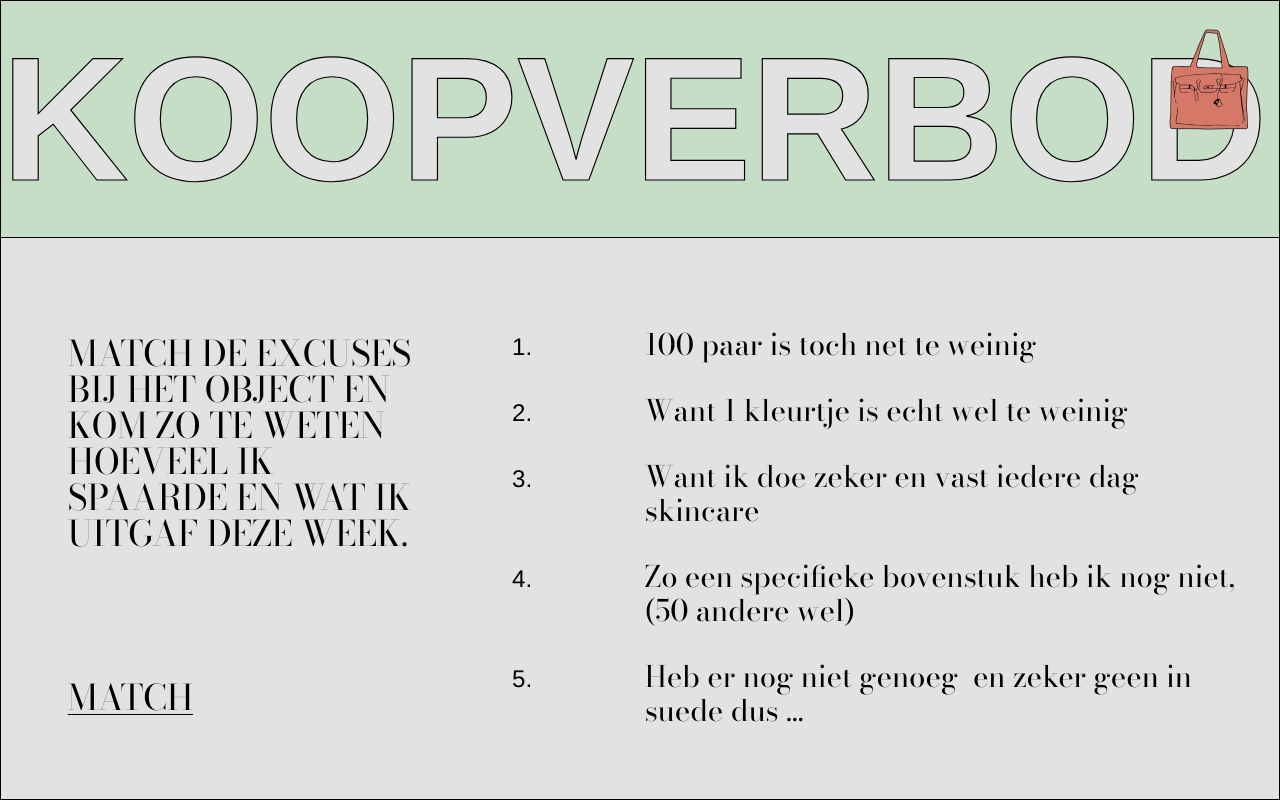
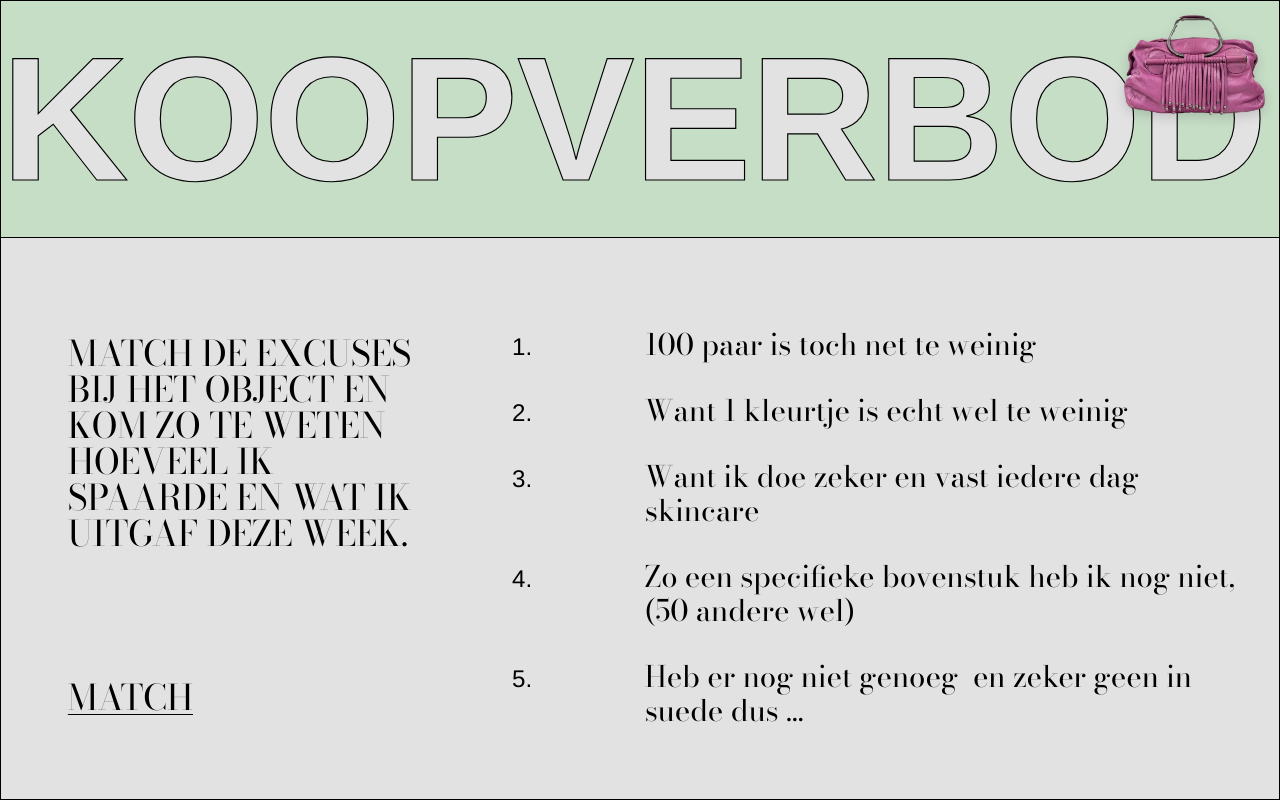
Before and after one commit to LaurenceBrouckaert/Never-Finished, a plain HTML site: page Editie 1/index.html in a window 1280 px wide. Drawn offline with nearby package versions, Linux system fonts and the light colour scheme.

Commit message:
menu change

```diff
--- a/Editie 1/index.html
+++ b/Editie 1/index.html
@@ -269,7 +269,7 @@
     }
   }
 </script>
-<style>/* zak-menu staat rechtsboven */ .saved{right:calc(2.1% + max(32px,6.3vw) + 12px)!important}</style>
+<style>/* zak-menu staat rechtsboven */ .saved{right:calc(2.1% + max(96px,11vw) + 12px)!important}</style>
 <script>
 /* KOOPVERBOD altijd volledig tonen: verklein de titel als hij breder is dan de band */
 (function(){
--- a/menu/menu.js
+++ b/menu/menu.js
@@ -1,4 +1,5 @@
 /* Zak-menu: gedeeld hamburgermenu voor alle edities.
+   De knop is de roze fringe-zak; open hangen de links eronder.
    Gebruik: <script src="../menu/menu.js" defer></script> vlak voor </body>. */
 (function () {
   var script = document.currentScript || document.querySelector('script[src*="menu/menu.js"]');
@@ -6,36 +7,53 @@
   var root = new URL('../', base);               // map met alle edities
 
   var links = [
-    { label: 'HOME',     href: new URL('index.html', root).href,            top: 33.5 },
-    { label: 'Editie 1', href: new URL('Editie%201/index.html', root).href, top: 50.5 },
-    { label: 'Editie 2', href: new URL('Editie%202/index.html', root).href, top: 66.5 },
-    { label: 'Editie 3', href: new URL('Editie%203/index.html', root).href, top: 82.5 }
+    { label: 'Home',     href: new URL('index.html', root).href },
+    { label: 'Editie 1', href: new URL('Editie%201/index.html', root).href },
+    { label: 'Editie 2', href: new URL('Editie%202/index.html', root).href },
+    { label: 'Editie 3', href: new URL('Editie%203/index.html', root).href }
   ];
 
+  var ROZE = '#ae5b89';
   var css = '' +
     '#zakmenu,#zakmenu *{box-sizing:border-box}' +
-    '#zakmenu{--zak-w:max(32px,6.3vw);' +
-      'position:fixed;top:max(10px,2.25vw,env(safe-area-inset-top));right:max(10px,2.4vw,env(safe-area-inset-right));' +
-      'z-index:2147483000;pointer-events:none}' +
+    '#zakmenu{--zak-w:max(96px,11vw);' +
+      'position:fixed;top:max(8px,1.2vw,env(safe-area-inset-top));right:max(8px,1.2vw,env(safe-area-inset-right));' +
+      'z-index:2147483000;pointer-events:none;font-family:"Bodoni 72","Bodoni 72 Book","Bodoni Moda","Didot",serif}' +
+    '#zakmenu img{display:block;width:100%;height:auto;-webkit-user-drag:none;user-select:none;-webkit-user-select:none}' +
+
+    /* dichte zak */
     '#zakmenu .zak-knop{pointer-events:auto;display:block;width:var(--zak-w);padding:0;margin:0;border:0;background:none;' +
-      'cursor:pointer;-webkit-tap-highlight-color:transparent;transition:transform .2s ease,opacity .2s ease}' +
-    '#zakmenu .zak-knop:hover{transform:scale(1.06) rotate(-2deg)}' +
+      'cursor:pointer;-webkit-tap-highlight-color:transparent;transform-origin:50% 0;' +
+      'filter:drop-shadow(0 4px 6px rgba(0,0,0,.15));transition:transform .25s ease,opacity .2s ease}' +
+    '#zakmenu .zak-knop:hover{transform:rotate(-4deg) scale(1.05)}' +
     '#zakmenu .zak-knop:focus-visible{outline:2px solid #000;outline-offset:4px}' +
-    '#zakmenu img{display:block;width:100%;height:auto;-webkit-user-drag:none;user-select:none;-webkit-user-select:none}' +
-    '#zakmenu .zak-open{position:absolute;top:-0.6vw;right:-0.2vw;width:min(max(110px,7.6vw),calc((100dvh - 40px) * 930 / 1503));' +
-      'transform-origin:top right;transform:scale(.25);opacity:0;visibility:hidden;' +
-      'transition:transform .28s cubic-bezier(.2,.8,.2,1),opacity .2s ease,visibility 0s linear .28s;cursor:pointer}' +
-    '#zakmenu.open .zak-open{pointer-events:auto;transform:none;opacity:1;visibility:visible;transition:transform .28s cubic-bezier(.2,.8,.2,1),opacity .2s ease}' +
-    '#zakmenu.open .zak-knop{opacity:0;pointer-events:none}' +
-    '#zakmenu .zak-link{position:absolute;left:12%;width:68%;height:15%;border-radius:999px;' +
-      'font-size:0;color:transparent;text-decoration:none;-webkit-tap-highlight-color:transparent;transition:background .15s}' +
-    '#zakmenu .zak-link:hover,#zakmenu .zak-link:focus-visible{background:rgba(0,0,0,.08);outline:none}';
+
+    /* open zak */
+    '#zakmenu .zak-open{position:absolute;top:0;right:0;width:max-content;' +
+      'display:flex;flex-direction:column;align-items:flex-end;' +
+      'transform-origin:top right;transform:translateY(-6px);opacity:0;visibility:hidden;' +
+      'transition:transform .3s cubic-bezier(.2,.8,.2,1),opacity .2s ease,visibility 0s linear .3s}' +
+    '#zakmenu.open .zak-open{pointer-events:auto;transform:none;opacity:1;visibility:visible;' +
+      'transition:transform .3s cubic-bezier(.2,.8,.2,1),opacity .2s ease}' +
+    '#zakmenu.open .zak-knop{opacity:0;pointer-events:none;transition:none}' +
+    '#zakmenu .zak-groot{width:var(--zak-w);cursor:pointer;filter:drop-shadow(0 8px 12px rgba(0,0,0,.18))}' +
+    '#zakmenu ul{list-style:none;margin:4px 0 0;padding:.35em .5em .45em;min-width:calc(var(--zak-w) * .8);background:' + ROZE + ';' +
+      'border-radius:.9em;box-shadow:0 8px 14px rgba(0,0,0,.14);text-align:center}' +
+    '#zakmenu li{margin:0;padding:0}' +
+    '#zakmenu .zak-link{display:block;padding:.2em .4em;font-size:clamp(16px,1.3vw,24px);line-height:1.15;' +
+      'color:#e2e2e2;text-decoration:none;-webkit-tap-highlight-color:transparent;transition:opacity .15s}' +
+    '#zakmenu .zak-link:hover,#zakmenu .zak-link:focus-visible{outline:none;text-decoration:underline;' +
+      'text-underline-offset:.14em;text-decoration-thickness:1px}' +
+    '#zakmenu .zak-link[aria-current="page"]{font-style:italic}' +
+    '@media (prefers-reduced-motion:reduce){#zakmenu .zak-open,#zakmenu .zak-knop{transition:none}}';
 
   function build() {
     if (document.getElementById('zakmenu')) return;
     var style = document.createElement('style');
     style.textContent = css;
     document.head.appendChild(style);
+
+    var src = new URL('zak-roze.webp', base).href;
 
     var nav = document.createElement('nav');
     nav.id = 'zakmenu';
@@ -46,23 +64,26 @@
     knop.className = 'zak-knop';
     knop.setAttribute('aria-label', 'Menu openen');
     knop.setAttribute('aria-expanded', 'false');
-    knop.innerHTML = '<img alt="" draggable="false" src="' + new URL('zak.png', base).href + '">';
+    knop.innerHTML = '<img alt="" draggable="false" src="' + src + '">';
 
     var paneel = document.createElement('div');
     paneel.className = 'zak-open';
-    paneel.innerHTML = '<img alt="" draggable="false" src="' + new URL('zak-menu.png', base).href + '">';
+    paneel.innerHTML = '<img class="zak-groot" alt="" draggable="false" src="' + src + '">';
 
+    var lijst = document.createElement('ul');
     var hier = decodeURIComponent(location.pathname).replace(/\/(index\.html)?$/, '');
     links.forEach(function (l) {
+      var li = document.createElement('li');
       var a = document.createElement('a');
       a.className = 'zak-link';
       a.href = l.href;
       a.textContent = l.label;
-      a.style.top = l.top + '%';
       var doel = decodeURIComponent(new URL(l.href).pathname).replace(/\/(index\.html)?$/, '');
       if (doel === hier) a.setAttribute('aria-current', 'page');
-      paneel.appendChild(a);
+      li.appendChild(a);
+      lijst.appendChild(li);
     });
+    paneel.appendChild(lijst);
 
     nav.appendChild(knop);
     nav.appendChild(paneel);
@@ -78,7 +99,7 @@
       nav.addEventListener(t, function (e) { e.stopPropagation(); }, { passive: true });
     });
     knop.addEventListener('click', function () { zet(true); });
-    paneel.addEventListener('click', function (e) { if (!e.target.closest('a')) zet(false); });
+    paneel.querySelector('.zak-groot').addEventListener('click', function () { zet(false); knop.focus(); });
     document.addEventListener('pointerdown', function (e) {
       if (nav.classList.contains('open') && !nav.contains(e.target)) zet(false);
     }, true);
```
Also changed, not shown: Editie 2/index.html (+1 -1 lines), menu/zak-roze.webp (added), 1 other file.
